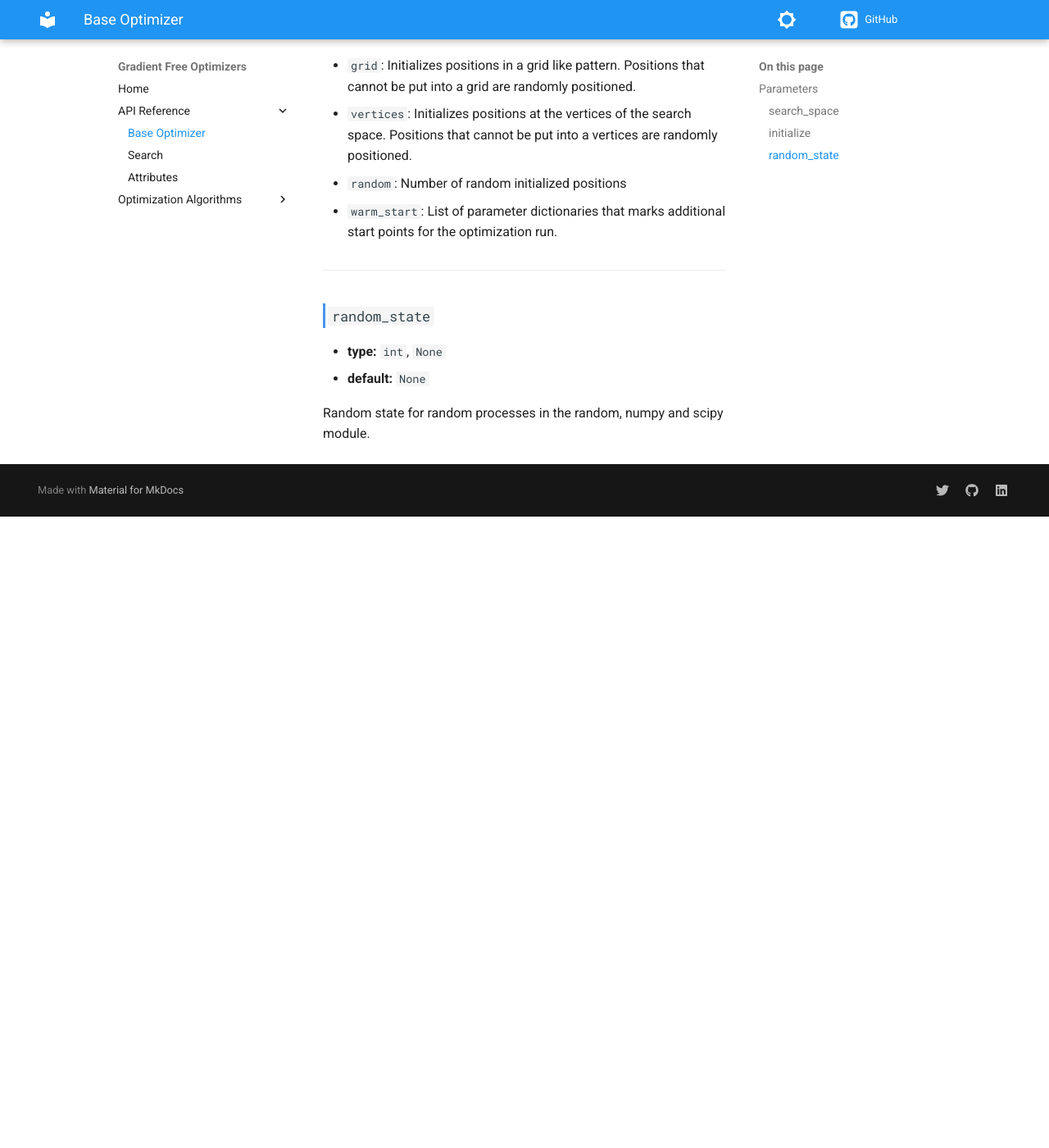
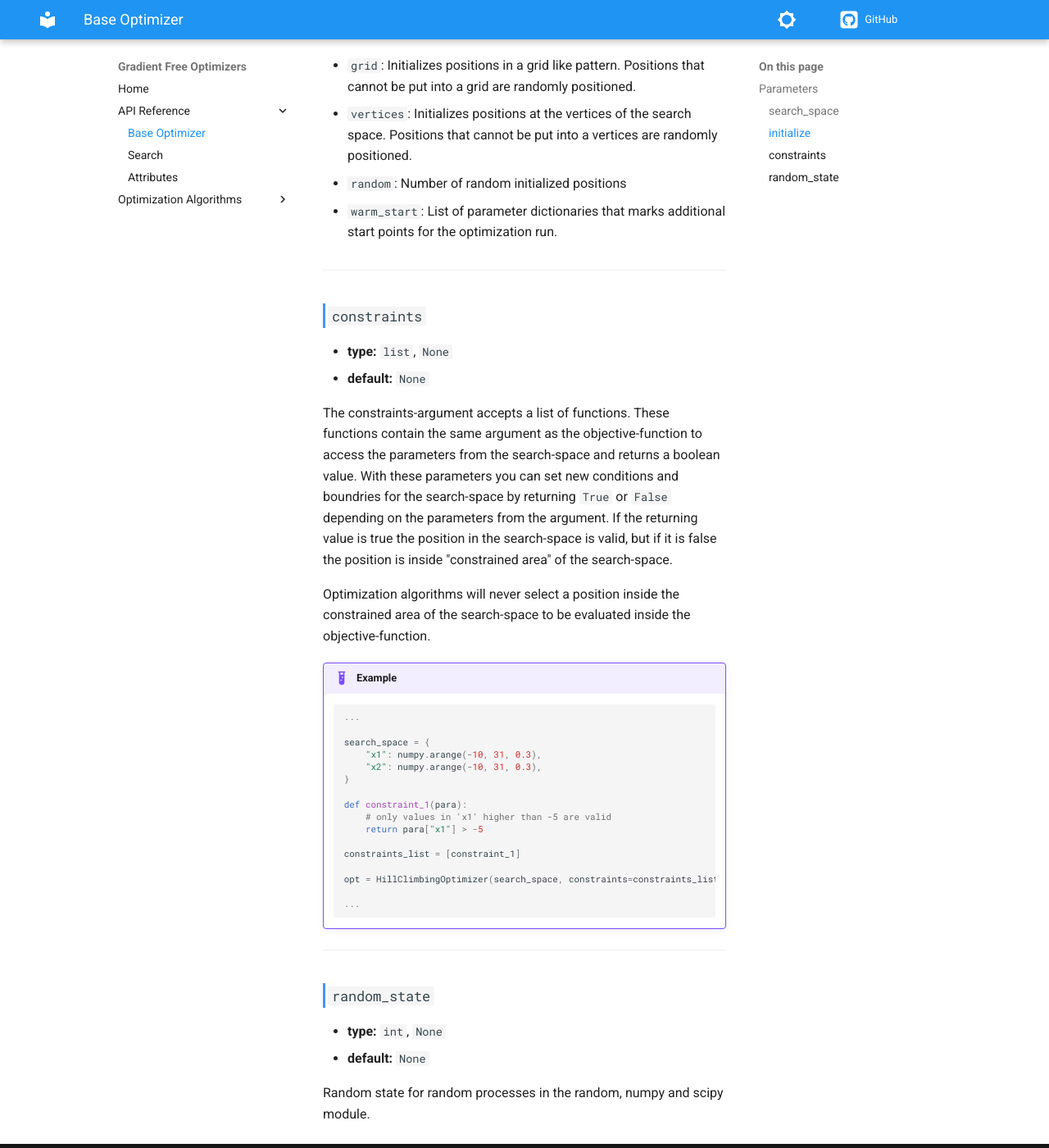
Before and after one commit to SimonBlanke/gradient-free-optimizers-documentation, an MkDocs documentation site: the page built from docs/base_optimizer.md, in a window 1280 px wide and 1400 px high, scrolled down 1169 px. Shown: the whole window at 82% size. Built offline with MkDocs 1.6.1 and Material for MkDocs 9.7.7, drawn with Linux system fonts in a browser that asks for light colours; comment, search, counter and statistics services are not loaded; the version menu is left out; before the commit the page ends 1799 px from its top, so only the background shows below that.

Commit message:
add api-ref for constr. opt.

````diff
--- a/docs/base_optimizer.md
+++ b/docs/base_optimizer.md
@@ -45,6 +45,38 @@ The initialization dictionary automatically determines a number of parameters th
 
 - `warm_start`: List of parameter dictionaries that marks additional start points for the optimization run.
 
+---
+
+### `constraints`
+
+- **type:** `list`, `None`
+- **default:** `None`
+
+The constraints-argument accepts a list of functions. These functions contain the same argument as the objective-function to access the parameters from the search-space and returns a boolean value. With these parameters you can set new conditions and boundries for the search-space by returning `True` or `False` depending on the parameters from the argument. If the returning value is true the position in the search-space is valid, but if it is false the position is inside "constrained area" of the search-space.
+
+Optimization algorithms will never select a position inside the constrained area of the search-space to be evaluated inside the objective-function.
+
+
+!!! example
+    ```python
+    ...
+
+    search_space = {
+        "x1": numpy.arange(-10, 31, 0.3),
+        "x2": numpy.arange(-10, 31, 0.3),
+    }
+
+    def constraint_1(para):
+        # only values in 'x1' higher than -5 are valid
+        return para["x1"] > -5
+
+    constraints_list = [constraint_1]
+
+    opt = HillClimbingOptimizer(search_space, constraints=constraints_list)
+
+    ...
+    ```
+
 
 ---
 
````
